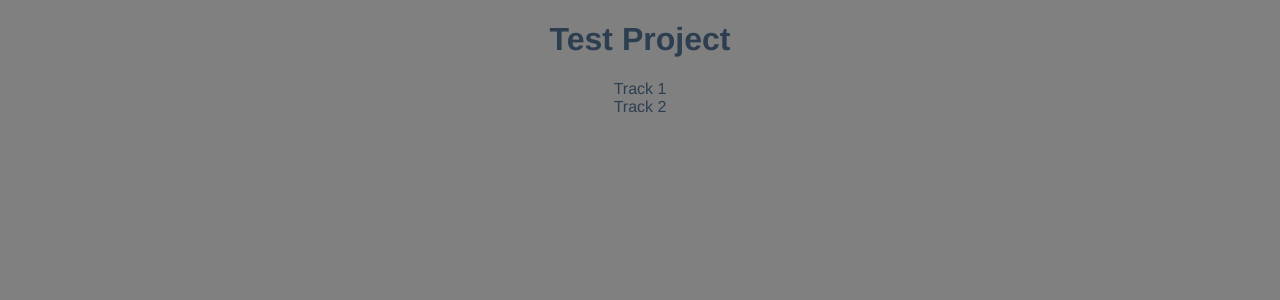
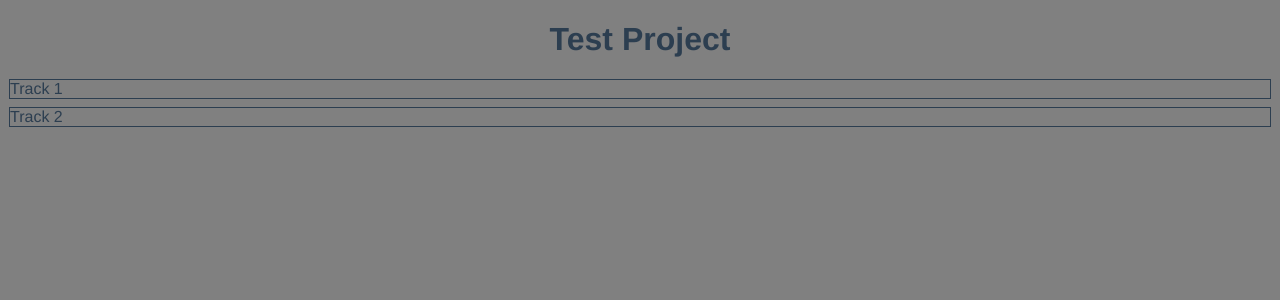
Before and after one commit to Jgorin/spectra, a Vue app: page / in a window 1280 px wide. Shown: the top 300 px of the page. Built offline with nearby package versions, Linux system fonts and the light colour scheme.

Commit message:
savestate

```diff
--- a/src/components/project_view/ProjectView.vue
+++ b/src/components/project_view/ProjectView.vue
@@ -4,7 +4,8 @@
             {{ project?.name }}
         </h1>
         <div>
-            <ProjectViewTrack v-for="track in project?.tracks" :track="track" :key="track.name"/>
+            <!-- add a bottom border to the final track  -->
+            <ProjectViewTrack v-for="track in project?.tracks" :track="track" :key="track.name" class="track"/>
         </div>
     </div>
 </template>
@@ -12,16 +13,10 @@
 <script setup lang="ts">
 import ProjectViewTrack from './track/ProjectViewTrack.vue';
 import Project from "@/core/project/project"
-import { defineProps } from 'vue';
+import { defineProps, onMounted } from 'vue';
 
 defineProps({
     project: Project
 });
 
 </script>
-
-<style scoped>
-.project-view{
-    min-height: 100vh;
-}
-</style>
--- a/src/components/project_view/track/ProjectViewTrack.vue
+++ b/src/components/project_view/track/ProjectViewTrack.vue
@@ -1,5 +1,5 @@
 <template>
-    <div>
+    <div class="track-label">
       {{ track?.name }}
     </div>
 </template>
@@ -13,3 +13,16 @@ defineProps({
 });
 
 </script>
+
+<style scoped>
+div{
+    outline: 1px solid;
+    margin-top: 1px;
+    margin-left: 1px;
+}
+
+.track-label{
+    text-align: left;
+    margin: 10px;
+}
+</style>
```
